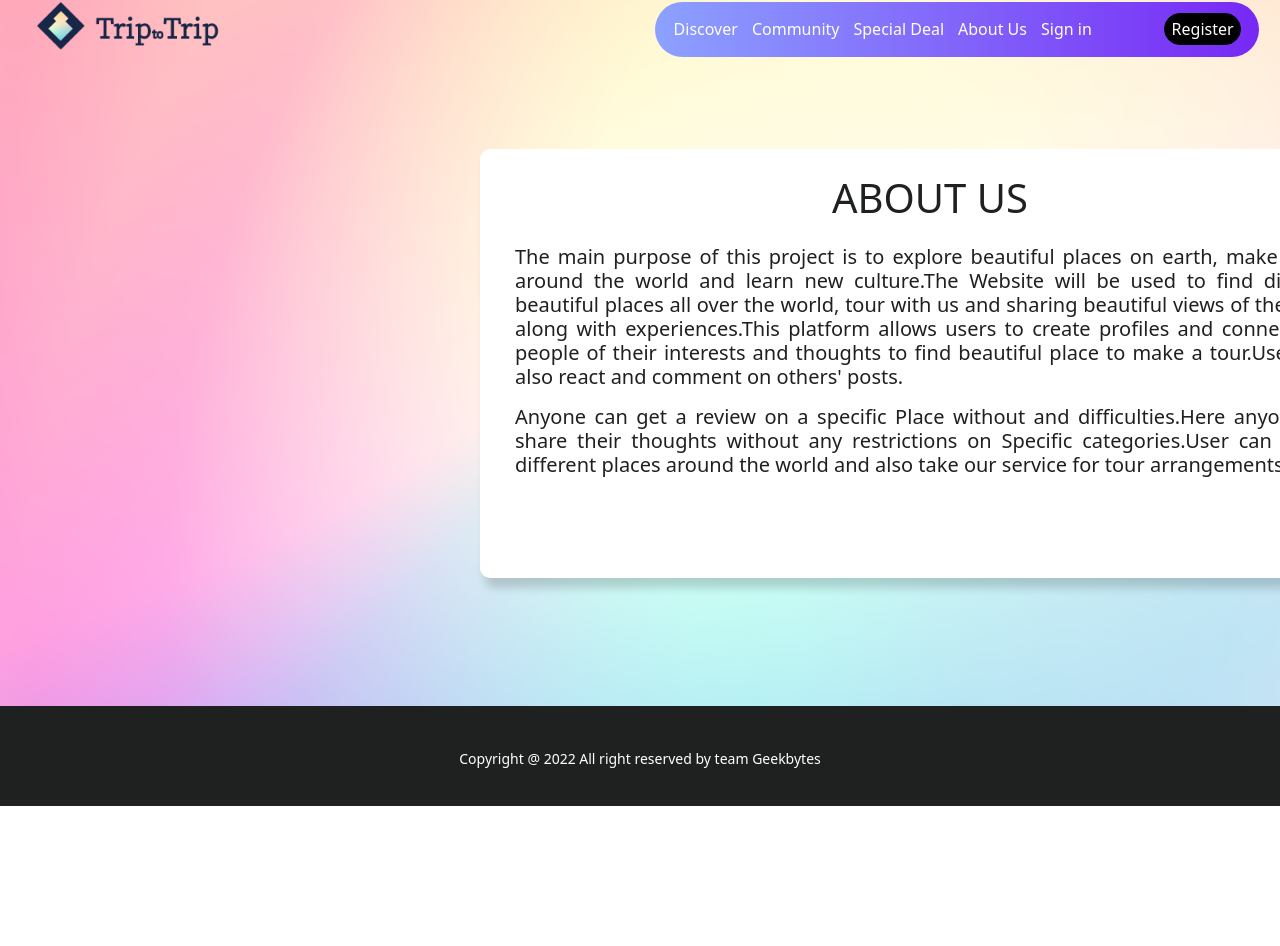
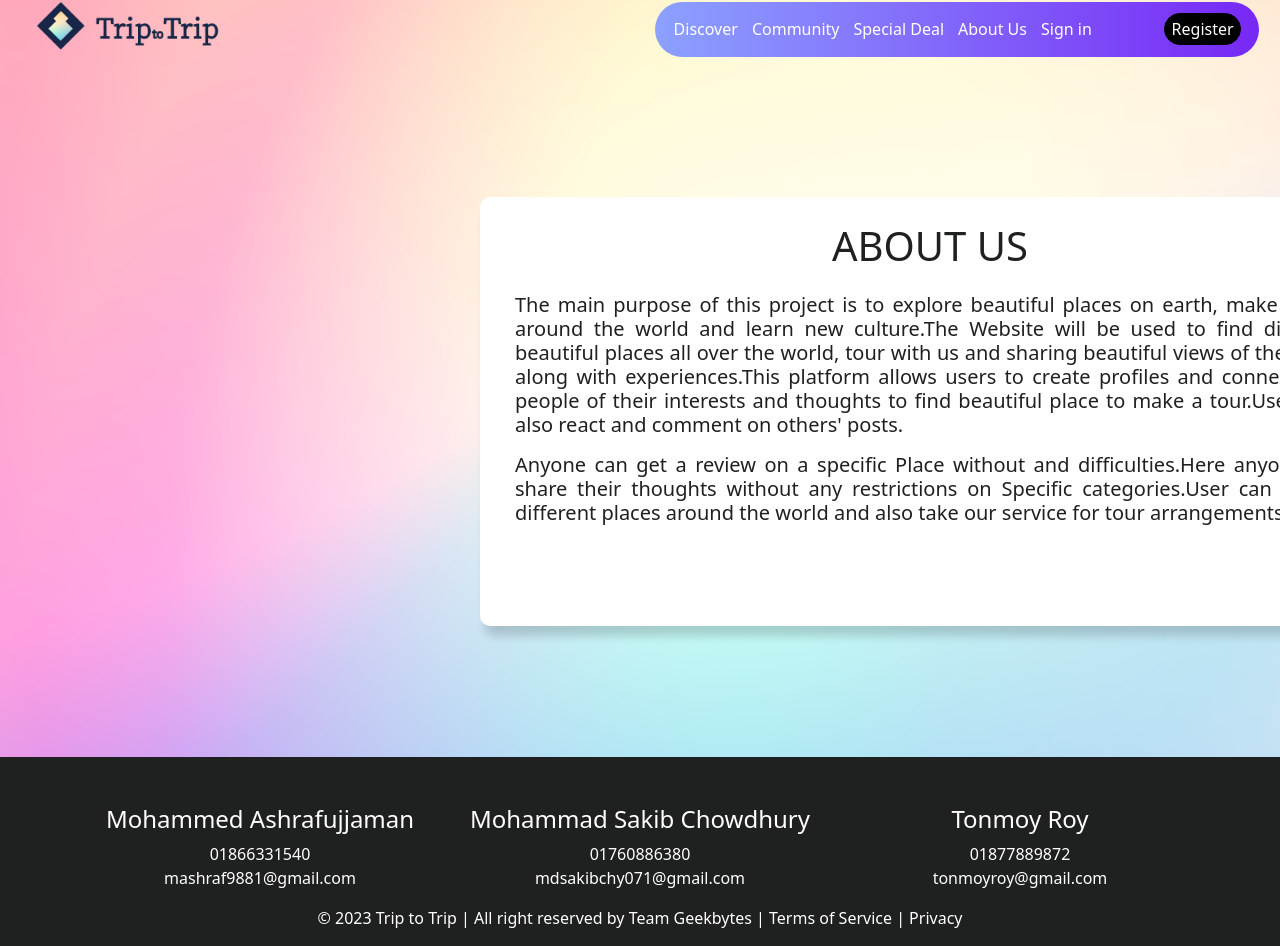
Before and after one commit to Ksmssnn78/Trip-to-Trip, a React (Create React App) app in the folder trip-to-trip/: page /AboutUs in a window 1280 px wide. Shown: the part 43-989 px from the top of the page. Before the commit the page ends 849 px from the top, so only its background shows below. Built offline with nearby package versions, Linux system fonts and the light colour scheme; no server answers.

Commit message:
Footer Updated

```diff
--- a/trip-to-trip/src/AboutUs/AboutUs.css
+++ b/trip-to-trip/src/AboutUs/AboutUs.css
@@ -14,7 +14,7 @@
   width: 900px;
   padding: 5px 5px 1px 5px;
   position: relative;
-  top: 12rem;
+  top: 15rem;
   left: 30rem;
   text-align: center;
   color: rgb(31, 32, 32);
@@ -34,15 +34,3 @@
 .about-head {
   color: rgb(31, 32, 32);
 }
-
-.footer {
-  text-align: center;
-  height: 100px;
-  color: white;
-  background-color: rgb(31, 32, 32);
-  position: relative;
-  top: 20rem;
-  padding: 40px;
-  /* padding-top: 10px;
-  padding-bottom: 10px; */
-}
--- a/trip-to-trip/src/AboutUs/AboutUs.jsx
+++ b/trip-to-trip/src/AboutUs/AboutUs.jsx
@@ -12,11 +12,7 @@ const AboutUs = () => {
                     <p>Anyone can get a review on a specific Place without and difficulties.Here anyone can share their thoughts without any restrictions
                         on Specific categories.User can Search different places around the world and also take our service for tour
                         arrangements.</p></h5>
-
             </div>
-            <footer className='footer'>
-                <small className='' > Copyright @ 2022 All right reserved by team Geekbytes</small>
-            </footer>
         </div>
     );
 };
--- a/trip-to-trip/src/App.css
+++ b/trip-to-trip/src/App.css
@@ -36,3 +36,12 @@
     transform: rotate(360deg);
   }
 } */
+.page-container{
+  display: flex;
+  flex-direction: column;
+  min-height: 100vh;
+}
+
+.content-wrap{
+  flex: 1;
+}
--- a/trip-to-trip/src/App.js
+++ b/trip-to-trip/src/App.js
@@ -20,6 +20,7 @@ import { auth } from './Firebase/config';
 import Booking from './BookingPage/BookingPage';
 import DetailedLocation from './DetailedLocation/DetailedLocation';
 import BookingFinalSummary from './BookingFinalSummary/BookingFinalSummary';
+import Footer from './Footer/Footer';
 
 function App() {
 
@@ -129,6 +130,7 @@ function App() {
           <Route exact path='/' element={<Home />} />
         </Routes>
       </Router>
+      <Footer/>
     </div>
   );
 }
--- /dev/null
+++ b/trip-to-trip/src/Footer/Footer.css
@@ -0,0 +1,16 @@
+* {
+  margin: 0;
+  padding: 0;
+  box-sizing: border-box;
+}
+.main-footer{
+  height: auto;
+    color: white;
+    background-color: rgb(31, 32, 32);
+    padding-top: 3rem;
+    position: relative;
+    bottom: 0;
+    width: 100%;
+    text-align: center;
+
+}
--- /dev/null
+++ b/trip-to-trip/src/Footer/Footer.jsx
@@ -0,0 +1,46 @@
+import React from 'react';
+import './Footer.css';
+
+const Footer = () => {
+    return (
+        <div className='main-footer'>
+            <div className='container'>
+                <div className='row'>
+                    <div className='col'>
+                        <h4>Mohammed Ashrafujjaman</h4>
+                        <ul className='list-unstyled'>
+                            <li>01866331540</li>
+                            <li>mashraf9881@gmail.com</li>
+                        </ul>
+                    </div>
+
+                    <div className='col'>
+                        <h4>Mohammad Sakib Chowdhury</h4>
+                        <ul className='list-unstyled'>
+                            <li>01760886380</li>
+                            <li>mdsakibchy071@gmail.com</li>
+                        </ul>
+                    </div>
+
+                    <div className='col'>
+                        <h4>Tonmoy Roy</h4>
+                        <ul className='list-unstyled'>
+                            <li>01877889872</li>
+                            <li>tonmoyroy@gmail.com</li>
+                        </ul>
+                    </div>
+
+                </div>
+                <div className='row'>
+                    <p className='col-sm'>
+                    © 2023 Trip to Trip | All right reserved by Team Geekbytes | Terms of Service | Privacy
+
+                    </p>
+                </div>
+            </div>
+
+        </div>
+    );
+};
+
+export default Footer;
--- a/trip-to-trip/src/Header/Header.jsx
+++ b/trip-to-trip/src/Header/Header.jsx
@@ -24,7 +24,6 @@ const Header = (props) => {
                 <Link className='links' to="/Community">Community</Link>
                 <Link className='links' to="/SpecialDeal">Special Deal</Link>
                 <Link className='links' to="/AboutUs">About Us</Link>
-                {/* <Link className='links' to="/SignIn">Sign in</Link> */}
                 {
                     props.name !== "" ? <Link className='links' onClick={logout}>Sign out</Link>
                         : <div id='navhide'>
```
Also changed, not shown: trip-to-trip/src/index.css (line endings or trailing spaces).
